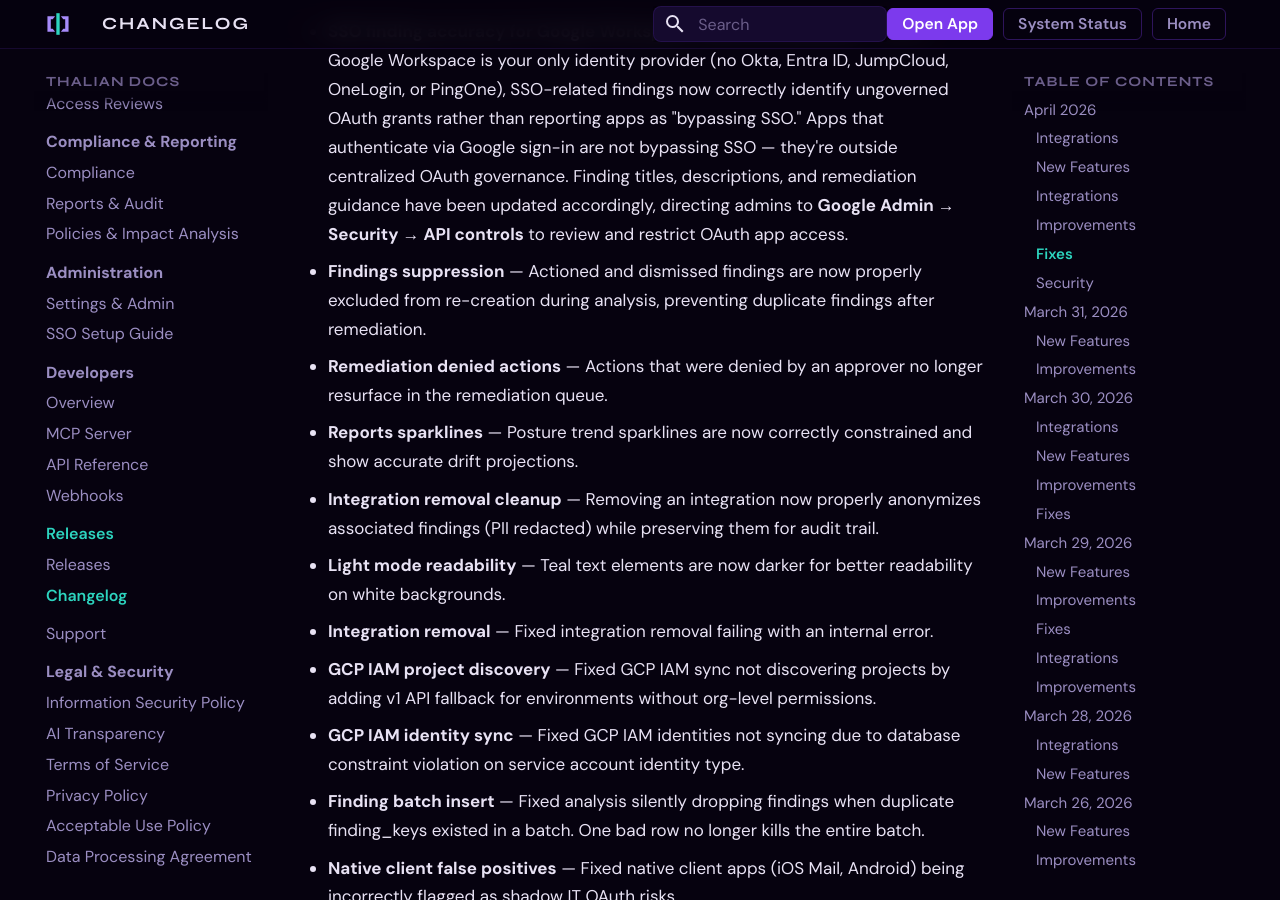
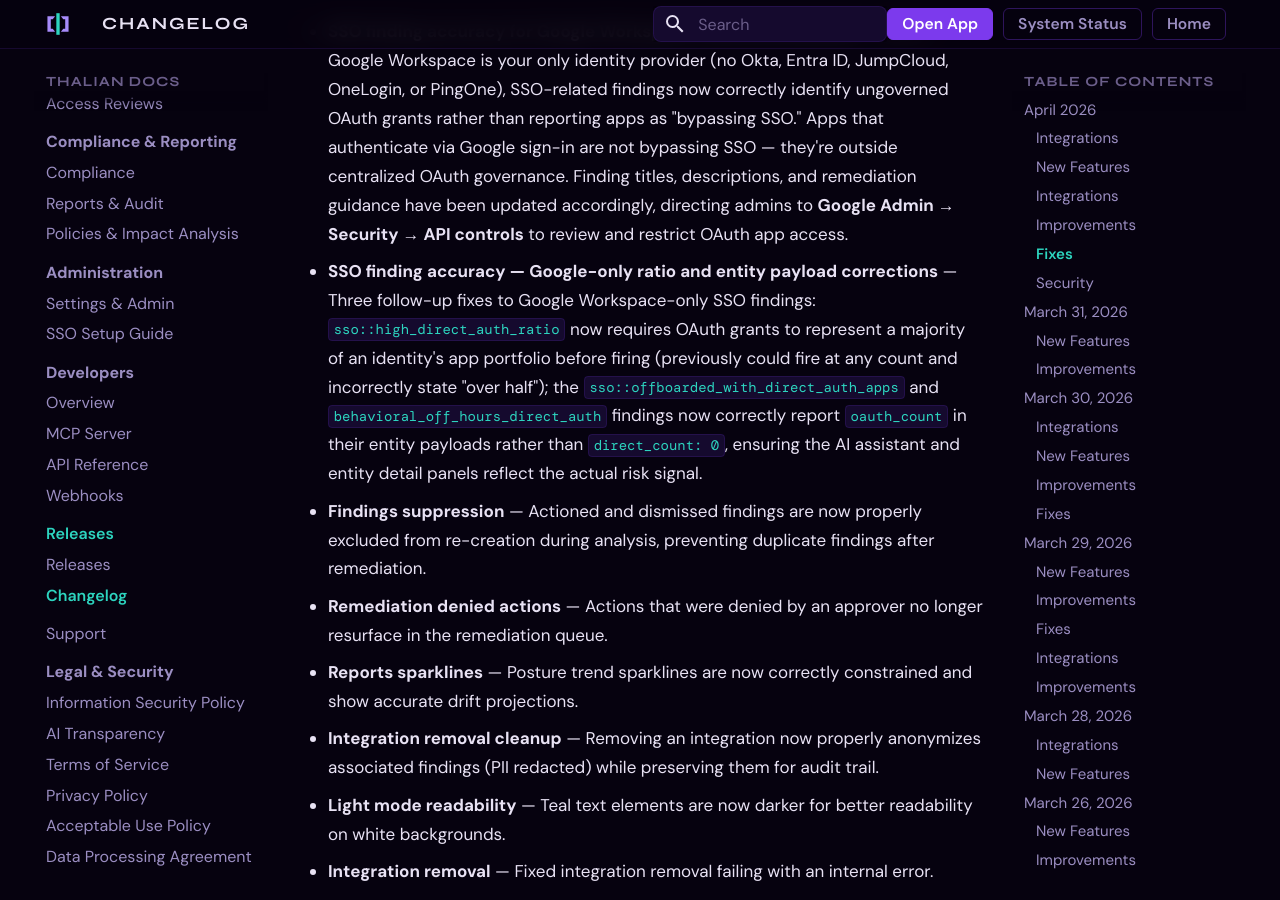
Before and after one commit to tori-mf13/thalian-docs, an MkDocs documentation site: the page built from docs/changelog.md, in a window 1280 px wide and 900 px high, scrolled down 9911 px. Built offline with MkDocs 1.6.1 and Material for MkDocs 9.7.7, drawn with Linux system fonts in a browser that asks for light colours.

Commit message:
changelog: add Google-only SSO ratio and payload fix entries

```diff
--- a/docs/changelog.md
+++ b/docs/changelog.md
@@ -159,6 +159,8 @@ Notable changes, new features, and fixes for the Thalian platform.
 ### Fixes
 
 - **SSO finding accuracy for Google Workspace-only environments** — When Google Workspace is your only identity provider (no Okta, Entra ID, JumpCloud, OneLogin, or PingOne), SSO-related findings now correctly identify ungoverned OAuth grants rather than reporting apps as "bypassing SSO." Apps that authenticate via Google sign-in are not bypassing SSO — they're outside centralized OAuth governance. Finding titles, descriptions, and remediation guidance have been updated accordingly, directing admins to **Google Admin → Security → API controls** to review and restrict OAuth app access.
+
+- **SSO finding accuracy — Google-only ratio and entity payload corrections** — Three follow-up fixes to Google Workspace-only SSO findings: `sso::high_direct_auth_ratio` now requires OAuth grants to represent a majority of an identity's app portfolio before firing (previously could fire at any count and incorrectly state "over half"); the `sso::offboarded_with_direct_auth_apps` and `behavioral_off_hours_direct_auth` findings now correctly report `oauth_count` in their entity payloads rather than `direct_count: 0`, ensuring the AI assistant and entity detail panels reflect the actual risk signal.
 
 - **Findings suppression** — Actioned and dismissed findings are now properly excluded from re-creation during analysis, preventing duplicate findings after remediation.
 - **Remediation denied actions** — Actions that were denied by an approver no longer resurface in the remediation queue.
```
